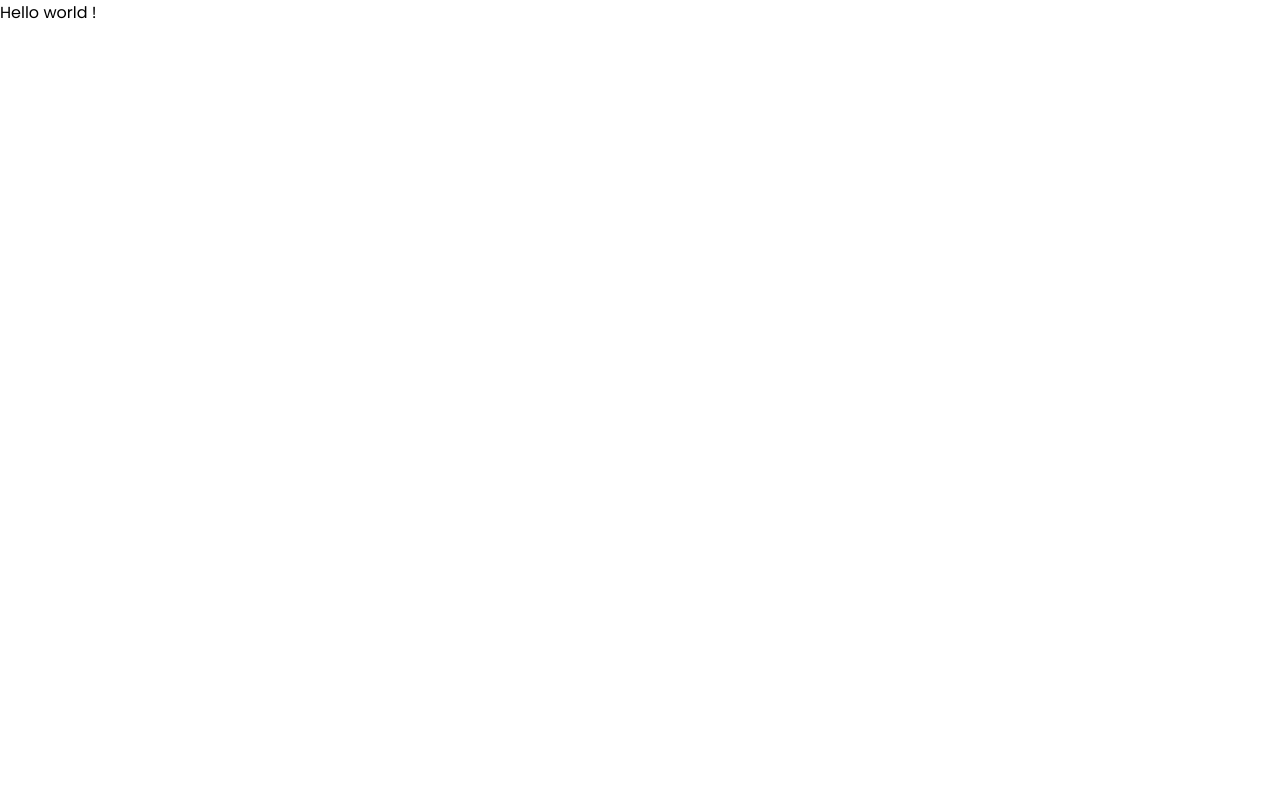
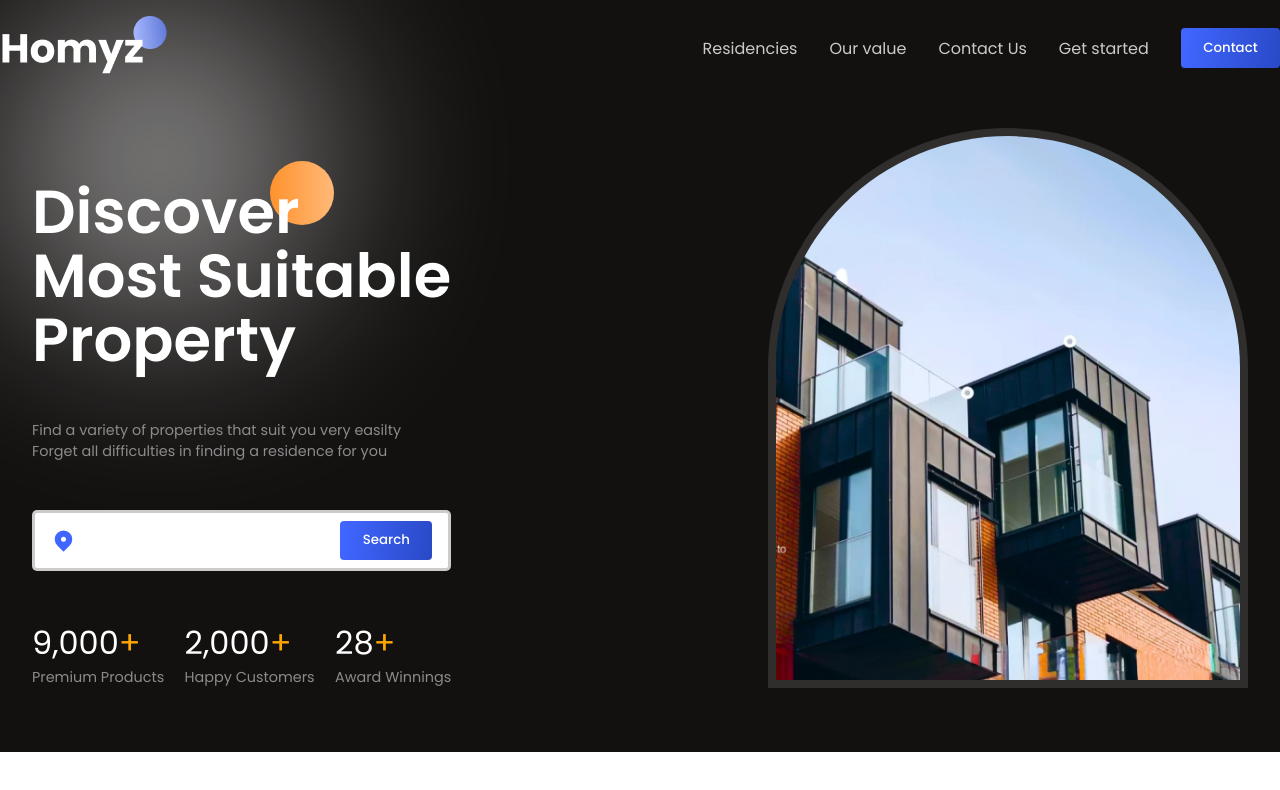
Before and after one commit to BRC-Thomas/react-real-estate, a React (Vite) app: page / in a window 1280 px wide. Shown: the top 790 px of the page. Built offline with nearby package versions, Linux system fonts and the light colour scheme.

Commit message:
✨Header and Hero

```diff
--- /dev/null
+++ b/src/App.css
@@ -0,0 +1,18 @@
+.app {
+  position: relative;
+  overflow-x: clip;
+}
+
+.app>:nth-child(1) {
+  background: var(--black);
+  position: relative;
+}
+
+.white-gradient{
+  position: absolute;
+  width: 20rem;
+  height: 20rem;
+  background: rgba(255,255,255,0.522);
+  filter: blur(100px);
+  border-radius: 50%;
+}
--- a/src/App.jsx
+++ b/src/App.jsx
@@ -1,7 +1,16 @@
+import Header from "./components/Header/Header";
+import Hero from "./components/Hero/Hero";
+import './App.css'
 
 function App() {
   return (
-    <span>Hello world !</span>
+    <div className="app">
+      <div>
+        <div className="white-gradient"/>
+        <Header />
+        <Hero />
+      </div>
+    </div>
   );
 }
 
--- /dev/null
+++ b/src/components/Header/Header.css
@@ -0,0 +1,17 @@
+.h-wrapper {
+  color: white;
+}
+
+.h-container {
+  justify-content: space-between;
+  padding: 1rem 0;
+  color: var(--secondary);
+}
+
+.h-menu {
+  gap: 2rem;
+}
+
+.h-menu>*:hover{
+  cursor: pointer;
+}
--- /dev/null
+++ b/src/components/Header/Header.jsx
@@ -0,0 +1,20 @@
+import "./Header.css";
+
+export default function Header() {
+  return (
+    <section className="h-wrapper">
+      <div className="flexCenter paddings innerWidth h-container">
+        <img src="./logo.png" alt="" />
+        <div className="flexCenter h-menu">
+          <a href="#">Residencies</a>
+          <a href="#">Our value</a>
+          <a href="#">Contact Us</a>
+          <a href="#">Get started</a>
+          <button className="button">
+            <a href="#">Contact</a>
+          </button>
+        </div>
+      </div>
+    </section>
+  );
+}
--- /dev/null
+++ b/src/components/Hero/Hero.css
@@ -0,0 +1,80 @@
+.hero-wrapper {
+  color: white;
+  position: relative;
+  padding-bottom: 2rem;
+}
+
+.hero-container {
+  justify-content: space-between;
+  align-items: flex-end;
+}
+
+/* left side */
+
+.hero-left {
+  gap: 3rem;
+}
+
+.hero-title {
+  position: relative;
+  z-index: 1;
+}
+
+.hero-title>h1 {
+  font-weight: 600;
+  font-size: 3.8rem;
+  line-height: 4rem;
+}
+
+.orange-circle {
+  height: 4rem;
+  width: 4rem;
+  background: var(--orange-gradient);
+  border-radius: 50%;
+  position: absolute;
+  right: 28%;
+  top: -10%;
+  z-index: -1;
+}
+
+.search-bar {
+  width: 100%;
+  background-color: white;
+  border: 3px solid rgba(120, 120, 120, 0.38);
+  border-radius: 5px;
+  padding: 0.5rem 1rem;
+  justify-content: space-between;
+}
+
+.search-bar>input {
+  border: none;
+  outline: none;
+}
+
+.stats {
+  width: 100%;
+  justify-content: space-between;
+}
+
+.stat>:nth-child(1) {
+  font-size: 2rem;
+}
+
+.stat>:nth-child(1)>:last-child {
+  color: orange;
+}
+
+/* right side */
+
+.image-container {
+  width: 30rem;
+  height: 35rem;
+  overflow: hidden;
+  border-radius: 15rem 15rem 0 0;
+  border: 8px solid rgba(255, 255, 255, 0.12);
+}
+
+.image-container>img {
+  width: 100%;
+  height: 100%;
+}
--- /dev/null
+++ b/src/components/Hero/Hero.jsx
@@ -0,0 +1,68 @@
+import "./Hero.css";
+import { HiLocationMarker } from "react-icons/hi";
+import CountUp from "react-countup";
+
+export default function Hero() {
+  return (
+    <section className="hero-wrapper">
+      <div className="paddings innerWidth flexCenter hero-container">
+        {/* Left side */}
+        <div className="flexColStart hero-left">
+          <div className="hero-title">
+            <div className="orange-circle" />
+            <h1>
+              Discover
+              <br />
+              Most Suitable
+              <br /> Property
+            </h1>
+          </div>
+
+          <div className="flexColStart hero-desc">
+            <span className="secondaryText">Find a variety of properties that suit you very easilty</span>
+            <span className="secondaryText">Forget all difficulties in finding a residence for you</span>
+          </div>
+
+          <div className="flexCenter search-bar">
+            <HiLocationMarker color="var(--blue)" size={25} />
+            <input type="text" />
+            <button className="button">Search</button>
+          </div>
+
+          <div className="flexCenter stats">
+            <div className="flexColStart stat">
+              <span>
+                <CountUp start={8800} end={9000} duration={4} />
+                <span>+</span>
+              </span>
+              <span className="secondaryText">Premium Products</span>
+            </div>
+
+            <div className="flexColStart stat">
+              <span>
+                <CountUp start={1950} end={2000} duration={4} />
+                <span>+</span>
+              </span>
+              <span className="secondaryText">Happy Customers</span>
+            </div>
+
+            <div className="flexColStart stat">
+              <span>
+                <CountUp end={28} />
+                <span>+</span>
+              </span>
+              <span className="secondaryText">Award Winnings</span>
+            </div>
+          </div>
+        </div>
+
+        {/* Right side */}
+        <div className="flexCenter hero-right">
+          <div className="image-container">
+            <img src="./hero-image.png" alt="" />
+          </div>
+        </div>
+      </div>
+    </section>
+  );
+}
--- a/src/index.css
+++ b/src/index.css
@@ -82,6 +82,25 @@
   font-weight: 600;
 }
 
+.button{
+  font-weight: 500;
+  padding: 0.6rem 1.4rem;
+  color: white;
+  background: var(--blue-gradient);
+  border: none;
+  border-radius: 4px;
+  transition: all 0.3s ease-in;
+}
+
+.button:hover{
+  cursor: pointer;
+  transform: scale(1.1);
+  background: var(--blue);
+}
+
+
+
+
 /* media queries */
 @media (min-width: 1536px) {
   .innerWidth {
```
